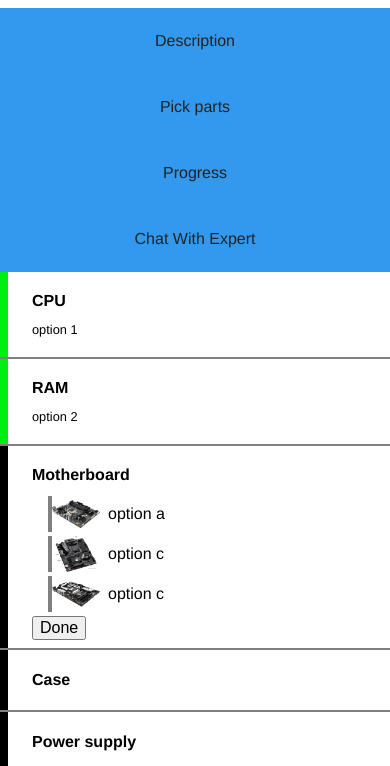
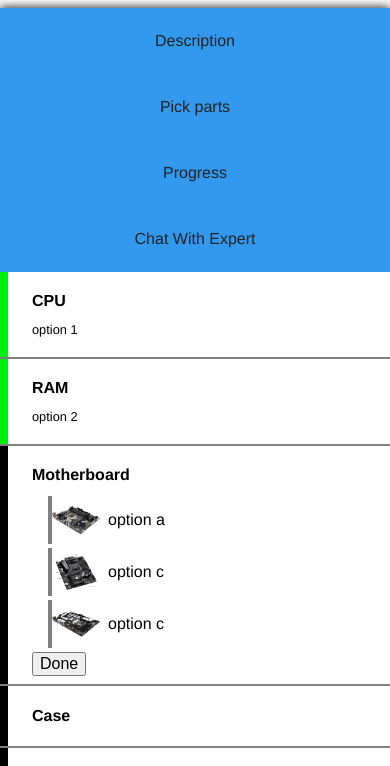
Before and after one commit to bk752/cse134, a plain HTML site: page parts.html in a window 390 px wide. Shown: the part 58-824 px from the top of the page. Drawn offline with Linux system fonts and the light colour scheme.

Commit message:
Add small visual effects (eg shadows)

```diff
--- a/parts.html
+++ b/parts.html
@@ -102,7 +102,7 @@
 					</div>
 					<div class="timeline-item__info">
 					</div>
-					<form class="part-select__form">
+					<form class="part-select">
 						<div>
 							<input class="part-select__radio" type="radio" id="partOption1" name="a" value="a">
 							<label class="part-select__option" for="partOption1">
--- a/style.css
+++ b/style.css
@@ -1,3 +1,7 @@
+html {
+	overflow-x: hidden;
+	width: 100%;
+}
 body {
 	font-size: 1em;
 	margin: 0;
@@ -36,6 +40,7 @@ nav a:hover {
 
 #navbar {
 	background-color: #39e;
+	box-shadow: 0 0 10px black;
 }
 
 #logouthome{
@@ -82,10 +87,11 @@ a.button {
 	width: 125px;
 }
 .center {
-    margin: auto;
+    margin: 16px auto auto auto;
     width: 640px;
 	padding: 16px;
 	background-color: #fff;
+	box-shadow: 0 0 10px black;
 }
 
 .innerCenter{
@@ -193,6 +199,7 @@ a.button {
 	object-fit: contain;
 }
 #chatbox {
+	z-index: -1;
 	position: absolute;
 	left: 0;
 	right: 0;
@@ -206,6 +213,7 @@ a.button {
 	width: 200px;
 	bottom: 0;
 	top: 0;
+	padding-top: 24px;
 	background-color: #ccc;
 }
 
@@ -261,6 +269,7 @@ a.button {
 	max-width: 50%;
 	padding: 8px;
 	border-radius: 8px 8px 8px 0;
+	box-shadow: 0 3px 10px grey;
 }
 
 .chat__message-holder--user {
@@ -360,8 +369,9 @@ form {
 
 .part-select__icon {
 	width: 48px;
+	height: 48px;
+	object-fit: contain;
 	margin-right: 8px;
-	height: auto;
 }
 
 @media screen and (max-width: 640px) {
@@ -400,8 +410,10 @@ form {
 	}
 
 	.center {
+		margin-top: 0;
 		width: auto;
 		padding: 0;
+		box-shadow: none;
 	}
 
 	.header__login, .header__signup {
```
